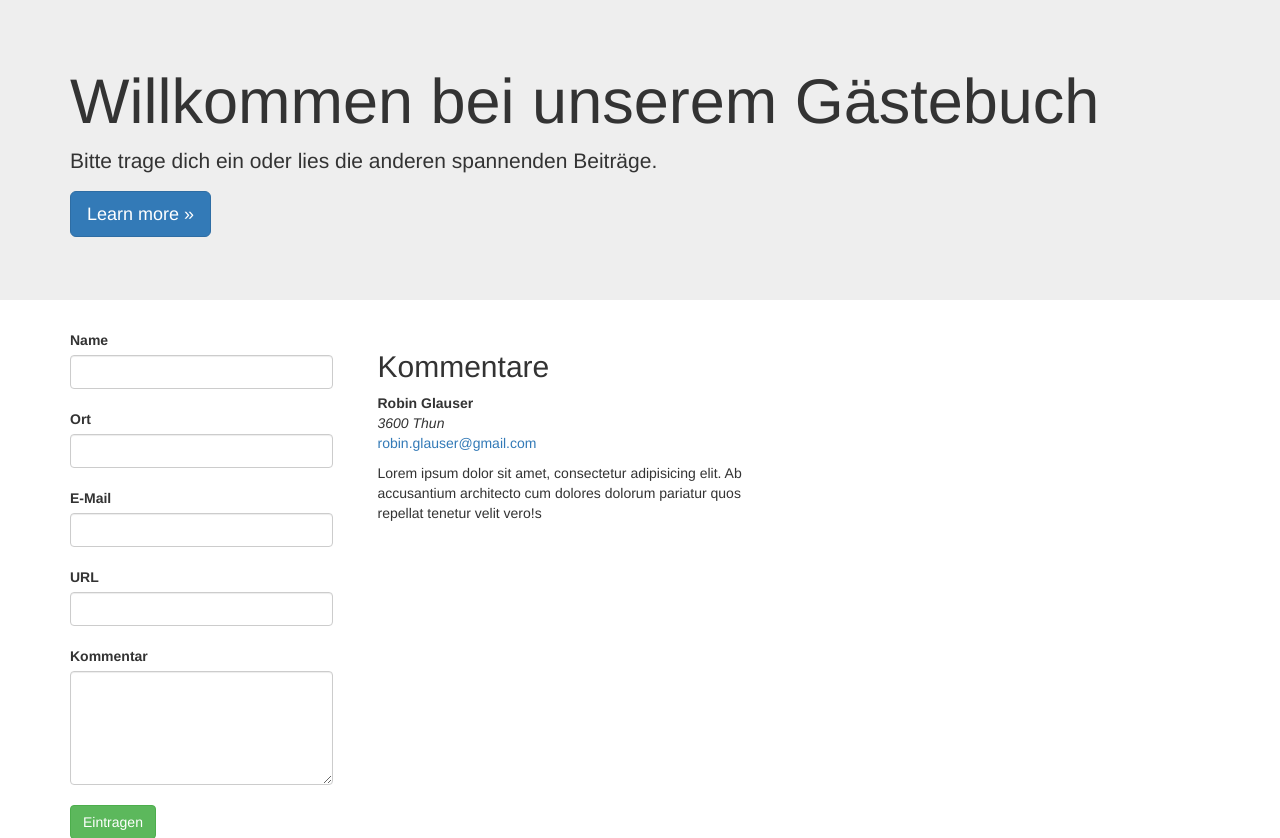
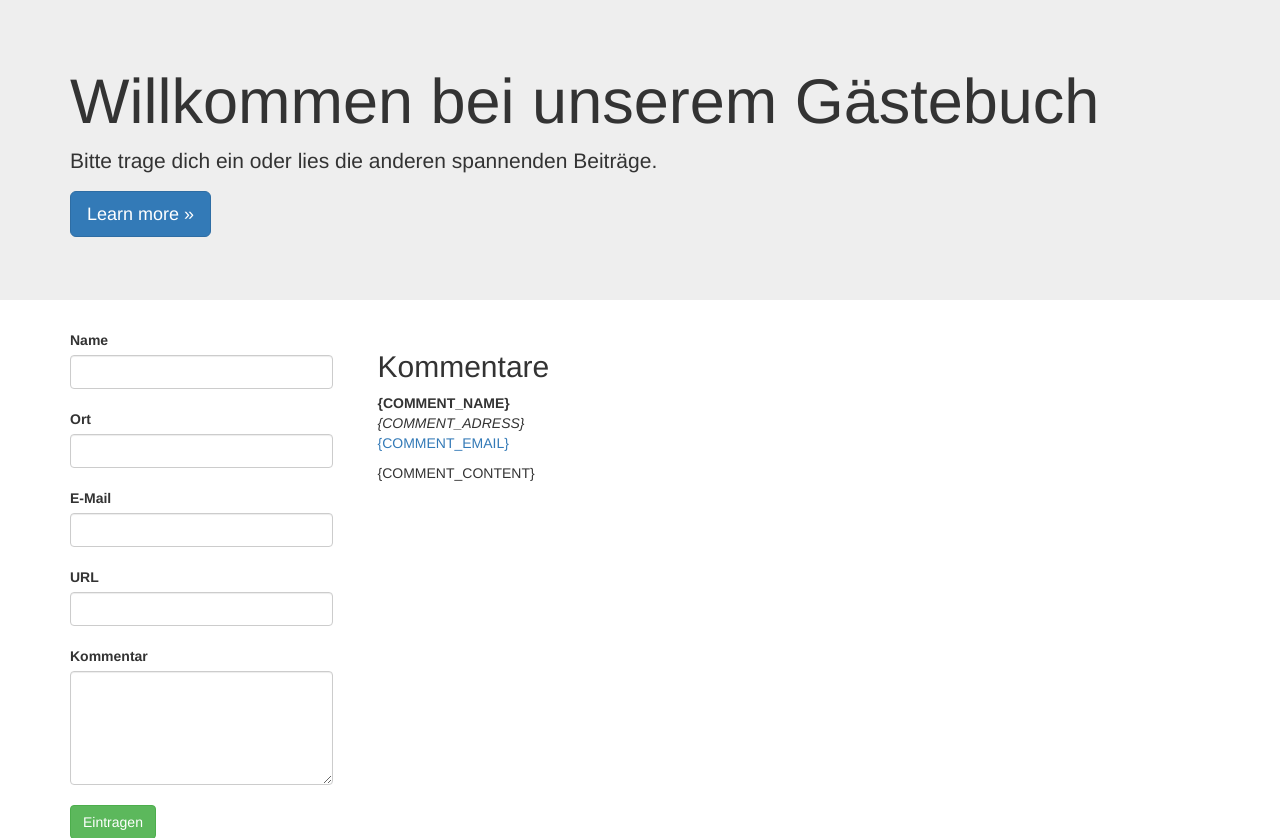
Before and after one commit to nahakiole/Guestbook, a PHP site: page / in a window 1280 px wide. Shown: the part 51-889 px from the top of the page. Run offline with PHP 8.4, Linux system fonts and the light colour scheme; some libraries are stand-ins or nearby versions.

Commit message:
Added HTMLTemplateBlock.

```diff
--- a/Controller/Comment.php
+++ b/Controller/Comment.php
@@ -10,6 +10,7 @@
 
 
 use View\HTMLTemplate;
+use View\HTMLTemplateBlock;
 use View\HTMLView;
 
 class Comment extends Controller {
@@ -20,7 +21,9 @@
     public function Overview()
     {
         $this->template = new HTMLView('View/Templates/index.html');
-        $this->template->addTemplate('COMMENTS', 'View/Templates/comment.html');
+        $this->template->addTemplate('COMMENTS', new HTMLTemplateBlock('View/Templates/comment.html') );
+        $this->template->getTemplate('COMMENTS')->preRender();
+        $this->template->getTemplate('COMMENTS')->nextBlock();
         return $this->template;
     }
 
--- a/Controller/Guestbook.php
+++ b/Controller/Guestbook.php
@@ -5,6 +5,7 @@
 require_once 'Controller/Comment.php';
 require_once 'View/HTMLView.php';
 require_once 'View/HTMLTemplate.php';
+require_once 'View/HTMLTemplateBlock.php';
 
 class Guestbook
 {
--- /dev/null
+++ b/View/HTMLTemplateBlock.php
@@ -0,0 +1,48 @@
+<?php
+/**
+ * Created by PhpStorm.
+ * User: robin
+ * Date: 12.02.14
+ * Time: 12:48
+ */
+
+namespace View;
+
+
+class HTMLTemplateBlock extends HTMLTemplate
+{
+    private $preRenderedTemplate;
+    private $renderedOutput = '';
+
+    public $blockVariables = [];
+
+    public function setBlockVariable($name, $value)
+    {
+        $this->blockVariables[$name] = $values;
+    }
+
+    public function nextBlock()
+    {
+        $this->blockVariables = [];
+    }
+
+    /**
+     * Renders the provided template with the defined variables
+     * @return string
+     */
+    public function preRender()
+    {
+        if (!isset($this->preRenderedTemplate)) {
+            $this->preRenderedTemplate = parent::render();
+        }
+        $output = $this->preRenderedTemplate;
+        foreach ($this->blockVariables as $name => $value) {
+            $output = str_replace('{' . $name . '}', $value, $output);
+        }
+        $this->renderedOutput .= $output;
+    }
+
+    public function render(){
+        return $this->renderedOutput;
+    }
+}
--- a/View/HTMLView.php
+++ b/View/HTMLView.php
@@ -18,7 +18,7 @@
     /**
      * @var HTMLTemplate
      */
-    private $template;
+    private  $template;
     private $header;
 
     public function setHeader($header)
@@ -31,10 +31,18 @@
         $this->template = new HTMLTemplate($templateFile);
     }
 
-    public function addTemplate($name, $templateFile){
+    public function addTemplate($name, \View\HTMLTemplate $template){
         if (!isset($this->templates[$name])){
-            $this->templates[$name] = new HTMLTemplate($templateFile);
+            $this->templates[$name] = $template;
         }
+    }
+
+    /**
+     * @param $name
+     * @return HTMLTemplate
+     */
+    public function getTemplate($name){
+        return $this->templates[$name];
     }
 
     /**
--- a/View/Templates/comment.html
+++ b/View/Templates/comment.html
@@ -1,13 +1,11 @@
 <div class="comment col-lg-6">
     <p>
-        <b>Robin Glauser</b> <br/>
-        <i>3600 Thun</i><br/>
-        <a href="mailto:robin.glauser@gmail.com">
-            robin.glauser@gmail.com</a>
+        <b>{COMMENT_NAME}</b> <br/>
+        <i>{COMMENT_ADRESS}</i><br/>
+        <a href="mailto:{COMMENT_EMAIL}">{COMMENT_EMAIL}</a>
     </p>
 
     <p>
-        Lorem ipsum dolor sit amet, consectetur adipisicing elit. Ab accusantium architecto cum dolores
-        dolorum pariatur quos repellat tenetur velit vero!s
+        {COMMENT_CONTENT}
     </p>
 </div>
```
